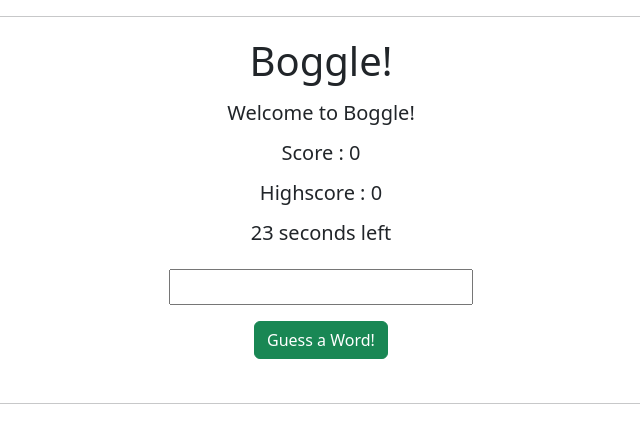
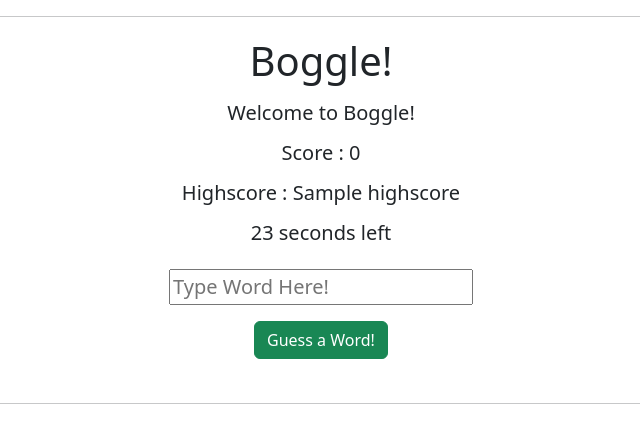
Before and after one commit to jammingJason/flask-boggle, a Flask app: template templates/start-game.html in a window 1280 px wide. Shown: the top 443 px of the page, without its empty margins (319-959 px from the left). Run offline with Flask 2, Linux system fonts and the light colour scheme; the template is opened without the code that fills it: most values are stand-ins (such as "Sample title", 1, 10 or a date in 2020); parts of the project's set-up code (start-up, migrations or seed data) failed here and were passed over.

Commit message:
added some code

```diff
--- a/app.py
+++ b/app.py
@@ -15,7 +15,9 @@ boggle_game = Boggle()
 @app.route('/')
 def index():
     """Go to the homepage"""
-    return render_template('index.html')
+    # if not session['highscore']:
+    #     session['highscore'] = 0
+    return render_template('index.html?session=' + session['highscore'])
 
 
 @app.route('/start-game')
@@ -23,7 +25,12 @@ def start_game():
     """Start a new game"""
     new_board = boggle_game.make_board()
     session['board'] = new_board
-    return render_template('start-game.html', new_board=new_board)
+
+    if session['highscore']:
+        pass
+    else:
+        session['highscore'] = 0
+    return render_template('start-game.html', highscore=session['highscore'])
 
 
 @app.route('/check-word')
@@ -36,5 +43,7 @@ def check_word():
 
 @app.route('/set-highscore')
 def set_highscore():
-    session['highscore'] = request.args['score']
+    if request.args:
+        if int(session['highscore']) <= int(request.args['score']):
+            session['highscore'] = request.args['score']
     return session['highscore']
--- a/static/app.css
+++ b/static/app.css
@@ -11,3 +11,8 @@ div{
 td{
     background-color: rgb(232, 231, 230);
 }
+
+table{
+    border: 2px solid green;
+    box-shadow: 3px 3px 3px ;
+}
--- a/static/app.js
+++ b/static/app.js
@@ -59,10 +59,12 @@ async function setHighscore(score) {
   let setHighscore = await axios.get('/set-highscore', {
     params: { score: score },
   });
-  getHighscore();
   console.log(setHighscore.data);
 }
 
+// getHighscore();
+
 function getHighscore() {
-  $('#lblHighscore').html('Highscore : ' + session['highscore']);
+  // alert();
+  $('#lblHighscore').html('Highscore : ');
 }
--- a/templates/start-game.html
+++ b/templates/start-game.html
@@ -16,7 +16,7 @@
 </h4>
 <h4>
     <div class="div col" id="lblHighscore">
-        Highscore : 0
+        Highscore : {{highscore}}
     </div>
 </h4>
 <h4>
@@ -40,7 +40,7 @@
 
 <form action="" name=" frmMain" method="get">
     <div class="div container">
-        <input type="text" name="word" id="word">
+        <input type="text" name="word" id="word" placeholder="Type Word Here!">
         <br>
         <button class="btn btn-success m-3" id="btnGuess">Guess a Word!</button>
     </div>
```
